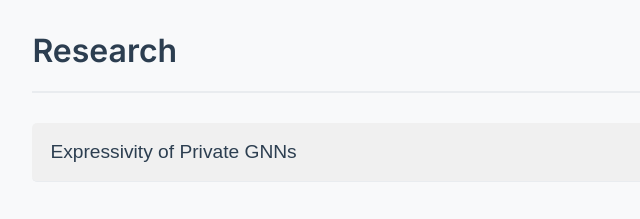
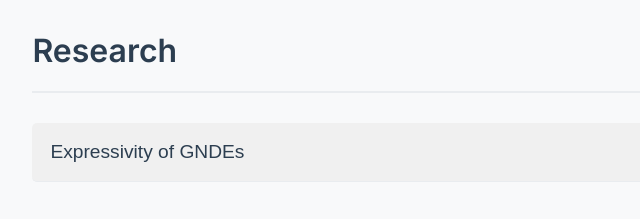
Before and after one commit to pankajkumar6002/pankajkumar6002.github.io, a plain HTML site: page index.html in a window 1280 px wide. Shown: the part 1060-1279 px from the top of the page, 198-838 px from the left. Drawn offline with Linux system fonts and the light colour scheme.

Commit message:
Update index.html

```diff
--- a/index.html
+++ b/index.html
@@ -670,13 +670,13 @@
                 <div class="container">
                     <h2>Research</h2>
                     <div class="research-items">
-                        <button class="collapsible">Expressivity of Private GNNs</button>
+                        <button class="collapsible">Expressivity of GNDEs</button>
                         <div class="content">
                             <div class="date-details">
                                 <i class="far fa-calendar-alt"></i>
                                 <span>Jan 2025 - Present</span>
                             </div>
-                            <p>Exploration of expressivity of private GNNs, focusing on the trade-off between privacy and expressivity. The project aims to develop a comprehensive understanding of the expressivity of private GNNs and the impact of privacy-preserving mechanisms on their learning capabilities.</p>
+                            <p>Exploration of expressivity of GNDEs, focusing on the trade-off between privacy and expressivity. The project aims to develop a comprehensive understanding of the continuous part of the message passing of NDEs and the impact of these mechanisms on their learning capabilities in GNNs.</p>
                                 <Details>Details will be further updated once project is finished</Details>
                             </p>
                             <a href="#" target="_blank">Read More <i class="fas fa-external-link-alt"></i></a>
```
